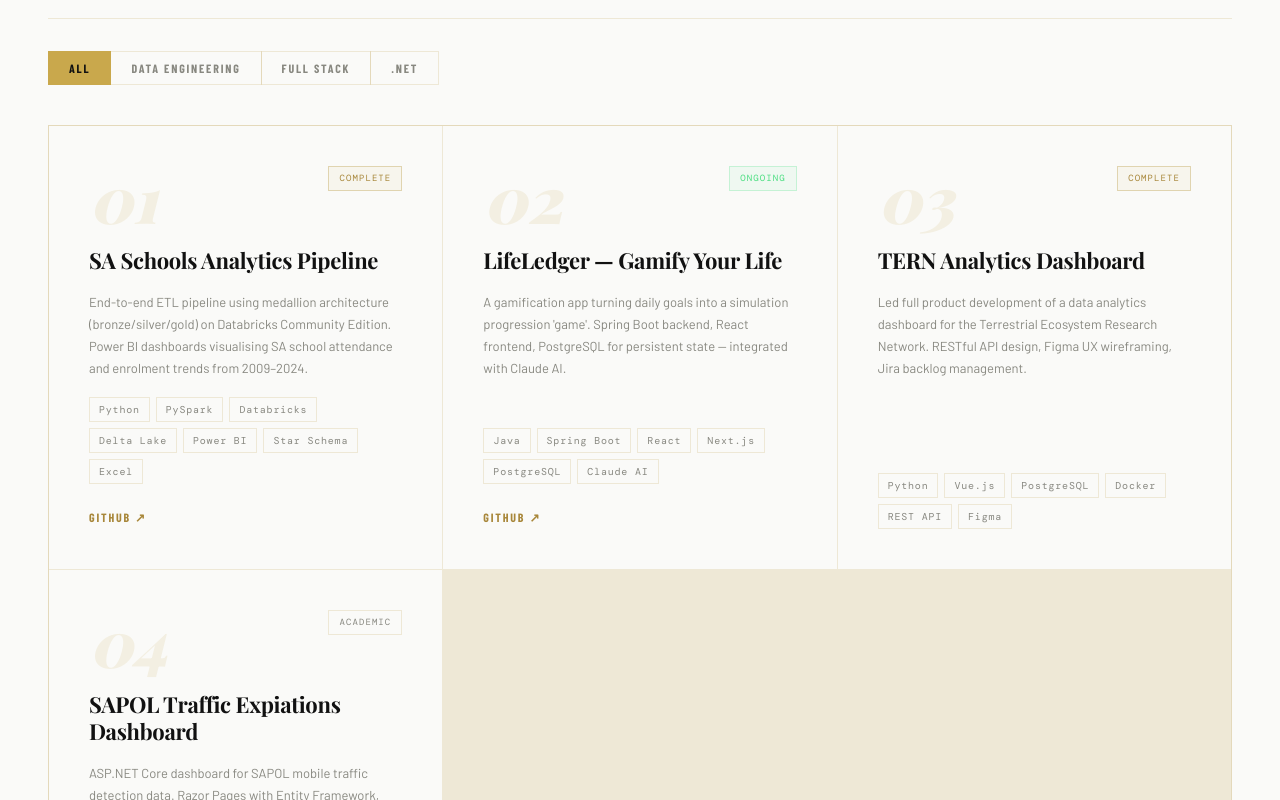
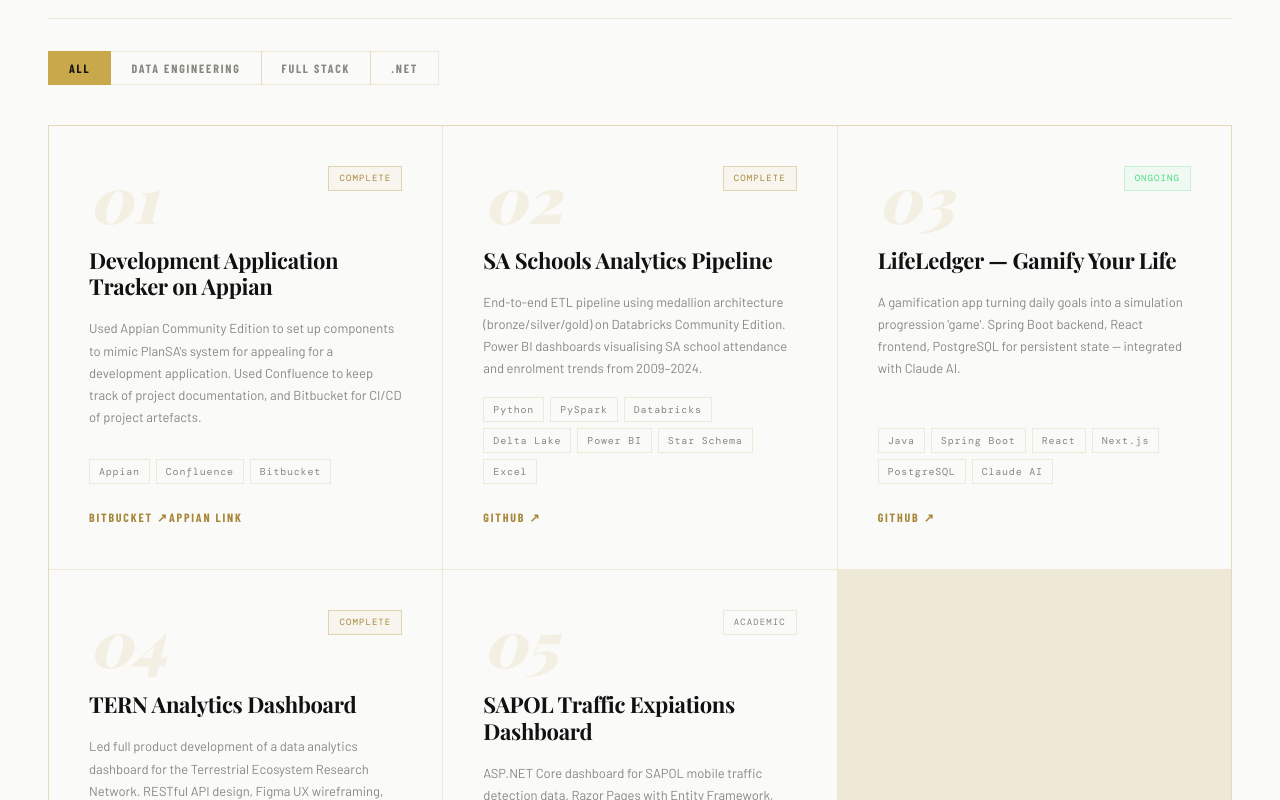
Before and after one commit to BCworkin/BCworkin.github.io, a Next.js app: page / in a window 1280 px wide. Shown: the part 2100-2900 px from the top of the page. Built offline with nearby package versions, Linux system fonts and the light colour scheme; a web font is replaced by a local one.

Commit message:
updated index with latest project details

```diff
--- a/src/data/index.ts
+++ b/src/data/index.ts
@@ -64,8 +64,19 @@
 
 // ─── Projects ────────────────────────────────────────────────
 export const projects: Project[] = [
+    {
+    num: "01",
+    title: "Development Application Tracker on Appian",
+    status: "complete",
+    statusLabel: "Complete",
+    desc: "Used Appian Community Edition to set up components to mimic PlanSA's system for appealing for a development application. Used Confluence to keep track of project documentation, and Bitbucket for CI/CD of project artefacts.",
+    tags: ["Appian", "Confluence", "Bitbucket"],
+    filter: "fullstack",
+    links: [{ label: "Bitbucket ↗", href: "https://bitbucket.org/development-application-tracker/development-application-tracker/src/main/" }, { label: "Appian Link", href: "https://us.appian.community/suite/design/app/Zhen_uhbSXCQFXE6bMBCVw/objects" }],
+    images: [],
+  },
   {
-    num: "01",
+    num: "02",
     title: "SA Schools Analytics Pipeline",
     status: "complete",
     statusLabel: "Complete",
@@ -76,7 +87,7 @@
     images: [],
   },
   {
-    num: "02",
+    num: "03",
     title: "LifeLedger — Gamify Your Life",
     status: "ongoing",
     statusLabel: "Ongoing",
@@ -87,7 +98,7 @@
     images: [],
   },
   {
-    num: "03",
+    num: "04",
     title: "TERN Analytics Dashboard",
     status: "complete",
     statusLabel: "Complete",
@@ -98,7 +109,7 @@
     images: [],
   },
   {
-    num: "04",
+    num: "05",
     title: "SAPOL Traffic Expiations Dashboard",
     status: "academic",
     statusLabel: "Academic",
```
